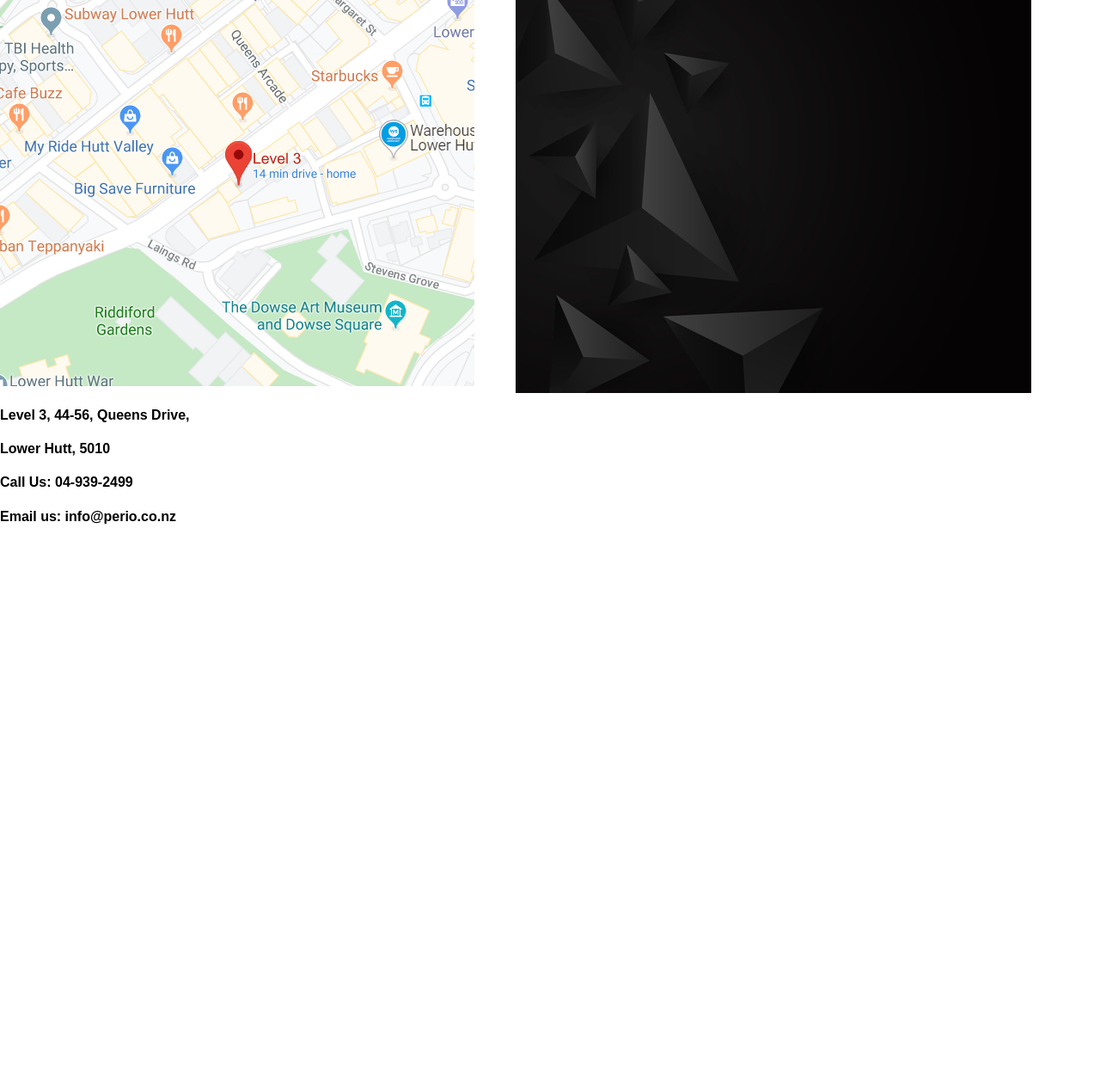
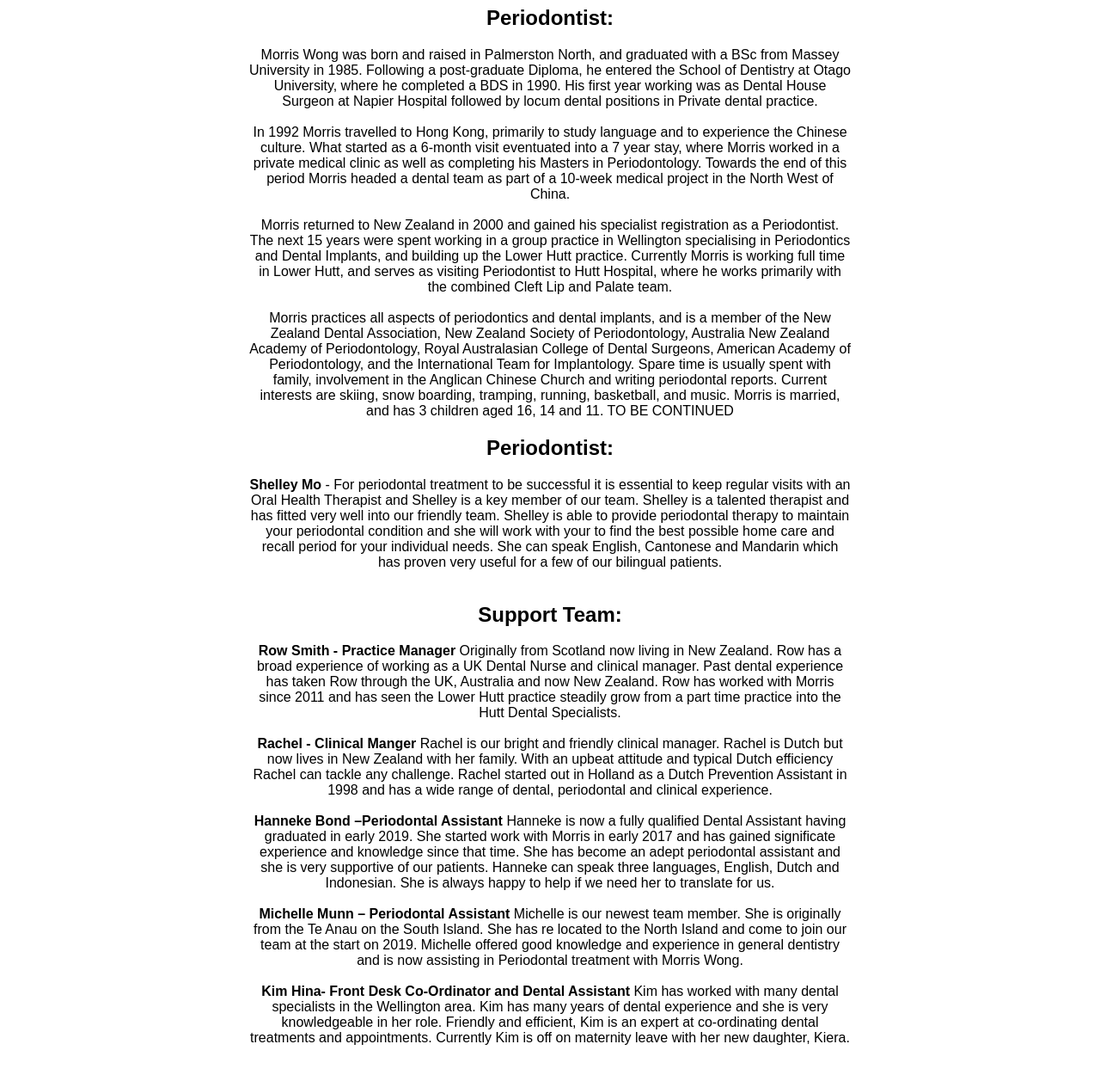
Before and after one commit to eriguelf/RLP, a plain HTML site: page aboutus.html in a window 1280 px wide. Shown: the part 143-1400 px from the top of the page at 86% size. Before the commit the page ends 800 px from the top, so only its background shows below. Drawn offline with Linux system fonts and the light colour scheme.

Commit message:
Add files via upload

```diff
--- a/aboutus.html
+++ b/aboutus.html
@@ -50,7 +50,9 @@ body {
   color: white;
 }
 
-
+#indexcp {
+  padding-top: 70px
+}
 
 @media screen and (max-width: 580px) {
   #navbar {
@@ -79,24 +81,107 @@ body {
 
 </div>
 
+<center>
 <div id="indexcp">
-    <div style="width: 600px; float: left;">
-      <h1>Hutt Dental Specialists</h1>
-      <h3>To Morris Wong Periodontics and Dental Implants</h3>
-      <img src="map.png" alt="Italian Trulli">
-
-      <br>
-      <h4>Level 3, 44-56, Queens Drive,</h4>
-      <h4>Lower Hutt, 5010</h4>
-      <h4>Call Us: 04-939-2499</h4>
-      <h4>Email us: info@perio.co.nz</h4>
-
-    </div>
+  <div style="width: 700px; ">
 
 
-    <div style="margin-left: 0px;">
-       <img src="600x600.jpg" alt="Italian Trulli"> </div>
+    <h1>About the Team</h1>
+    <h2>Periodontist:</h2>
+    <p1> Morris Wong was born and raised in Palmerston North, and graduated with a BSc from
+Massey University in 1985. Following a post-graduate Diploma, he entered the School
+of Dentistry at Otago University, where he completed a BDS in 1990. His first year
+working was as Dental House Surgeon at Napier Hospital followed by locum dental
+positions in Private dental practice.
+<br>
+<br>
+In 1992 Morris travelled to Hong Kong, primarily to study language and to experience
+the Chinese culture. What started as a 6-month visit eventuated into a 7 year stay,
+where Morris worked in a private medical clinic as well as completing his Masters in
+Periodontology. Towards the end of this period Morris headed a dental team as part of
+a 10-week medical project in the North West of China.
+<br>
+<br>
+Morris returned to New Zealand in 2000 and gained his specialist registration as a
+Periodontist. The next 15 years were spent working in a group practice in Wellington
+specialising in Periodontics and Dental Implants, and building up the Lower Hutt
+practice. Currently Morris is working full time in Lower Hutt, and serves as visiting
+Periodontist to Hutt Hospital, where he works primarily with the combined Cleft Lip and
+Palate team.
+<br>
+<br>
+Morris practices all aspects of periodontics and dental implants, and is a member of the
+New Zealand Dental Association, New Zealand Society of Periodontology, Australia New
+Zealand Academy of Periodontology, Royal Australasian College of Dental Surgeons,
+American Academy of Periodontology, and the International Team for Implantology.
+Spare time is usually spent with family, involvement in the Anglican Chinese Church and
+writing periodontal reports. Current interests are skiing, snow boarding, tramping,
+running, basketball, and music. Morris is married, and has 3 children aged 16, 14 and 11.
+
+
+TO BE CONTINUED
+</p1>
+
+<h2>Periodontist:</h2>
+<p1><strong>Shelley Mo</strong> - For periodontal treatment to be successful it is essential to keep regular
+visits with an Oral Health Therapist and Shelley is a key member of our team. Shelley is
+a talented therapist and has fitted very well into our friendly team.
+Shelley is able to provide periodontal therapy to maintain your periodontal condition and
+she will work with your to find the best possible home care and recall period for your
+individual needs.
+She can speak English, Cantonese and Mandarin which has proven very useful for a few
+of our bilingual patients.</p1>
+<br>
+<br>
+<h2>Support Team:</h2>
+<p1><strong>Row Smith - Practice Manager</strong>
+Originally from Scotland now living in New Zealand. Row has a broad experience of
+working as a UK Dental Nurse and clinical manager. Past dental experience has taken
+Row through the UK, Australia and now New Zealand. Row has worked with Morris
+since 2011 and has seen the Lower Hutt practice steadily grow from a part time practice
+into the Hutt Dental Specialists.</p1>
+<br>
+<br>
+<p1><strong>Rachel - Clinical Manger</strong>
+Rachel is our bright and friendly clinical manager. Rachel is Dutch but now lives in New
+Zealand with her family. With an upbeat attitude and typical Dutch efficiency Rachel can
+tackle any challenge. Rachel started out in Holland as a Dutch Prevention Assistant in
+1998 and has a wide range of dental, periodontal and clinical experience.</p1>
+<br>
+<br>
+<p1><strong>Hanneke Bond –Periodontal Assistant</strong>
+Hanneke is now a fully qualified Dental Assistant having graduated in early 2019. She
+started work with Morris in early 2017 and has gained significate experience and
+knowledge since that time. She has become an adept periodontal assistant and she is very
+supportive of our patients. Hanneke can speak three languages, English, Dutch and
+Indonesian. She is always happy to help if we need her to translate for us.</p1>
+<br>
+<br>
+<p1><strong>Michelle Munn – Periodontal Assistant</strong>
+Michelle is our newest team member. She is originally from the Te Anau on the South
+Island. She has re located to the North Island and come to join our team at the start on
+2019. Michelle offered good knowledge and experience in general dentistry and is now
+assisting in Periodontal treatment with Morris Wong.</p1>
+<br>
+<br>
+<p1><strong>Kim Hina- Front Desk Co-Ordinator and Dental Assistant</strong>
+Kim has worked with many dental specialists in the Wellington area. Kim has many
+years of dental experience and she is very knowledgeable in her role. Friendly and
+efficient, Kim is an expert at co-ordinating dental treatments and appointments.
+Currently Kim is off on maternity leave with her new daughter, Kiera.</p1>
+
+
+
+<br>
+<br><br>
+<br><br>
+<br><br>
+<br>
+
 </div>
+
+</div>
+</center>
 
 
 
```
Also changed, not shown: faqs.html (+7 -5 lines), index.html (+6 -16 lines), services.html (+1 -1 lines).
